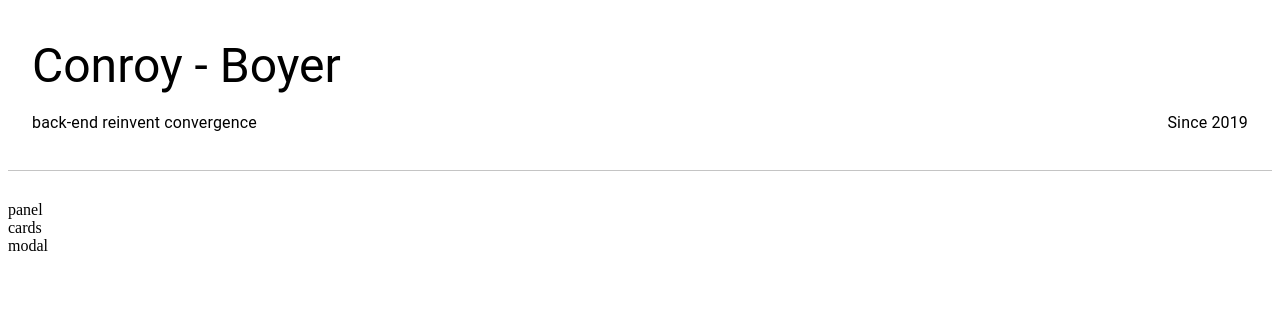
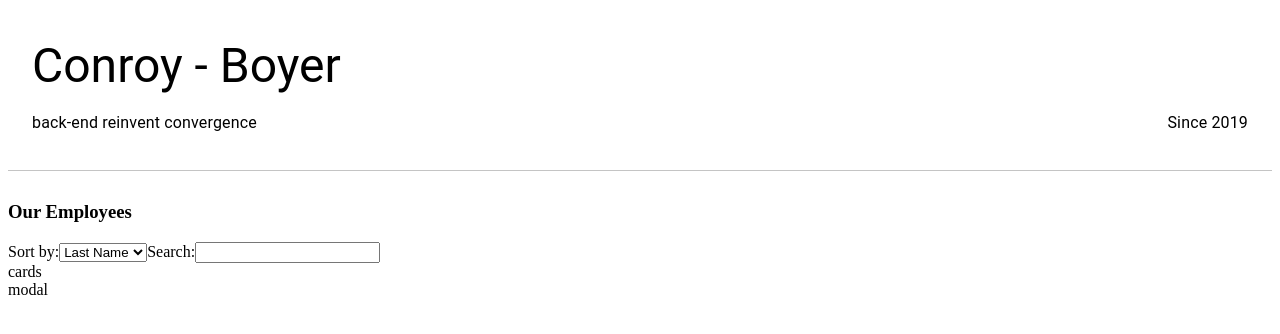
Before and after one commit to hanrichard/code_test_ui, a React (Create React App) app: page / in a window 1280 px wide. Shown: the top 334 px of the page. Built offline with nearby package versions, Linux system fonts and the light colour scheme.

Commit message:
add select and search component

```diff
--- a/src/components/Company.js
+++ b/src/components/Company.js
@@ -1,6 +1,8 @@
 import React, { Component } from 'react';
 import PropTypes from 'prop-types';
 import Companyheader from './CompanyHeader';
+import CompanyPanel from './CompanyPanel';
+
 import CircularProgress from '@material-ui/core/CircularProgress';
 
 class Company extends Component {
@@ -14,19 +16,29 @@ class Company extends Component {
 		};
 	}
 
+	onChangeHandler = e => {
+		const inputValue = e.target.value;
+		this.setState({
+			term: inputValue,
+		});
+	};
+
 	componentDidMount() {
 		this.props.onInitCompanies();
 	}
 
 	render() {
 		const { companies, employees } = this.props;
+		const { term } = this.state;
 
 		return companies.length === 0 ? (
 			<CircularProgress />
 		) : (
 			<div className="Company__container">
 				<Companyheader info={companies.companyInfo} />
-				<div className="Company__container">panel</div>
+				<div className="Company__container">
+					<CompanyPanel onChangeInput={this.onChangeHandler} searchValue={term} />
+				</div>
 				<div className="Company__card">cards</div>
 				<div className="Company__modal">modal</div>
 			</div>
--- /dev/null
+++ b/src/components/CompanyPanel.js
@@ -0,0 +1,39 @@
+import React, { Component } from 'react';
+import PropTypes from 'prop-types';
+
+import CompanySelect from './CompanySelect';
+import CompanySearch from './CompanySearch';
+
+class CompanyPanel extends Component {
+	render() {
+		const { term, onChangeInput, onChangeSelect } = this.props;
+
+		const sortOptions = [
+			{
+				value: 'lastName',
+				label: 'Last Name',
+			},
+			{
+				value: 'firstName',
+				label: 'First Name',
+			},
+		];
+
+		return (
+			<div>
+				<h3>Our Employees</h3>
+				<div>
+					<span>
+						Sort by:
+						<CompanySelect sortOptions={sortOptions} onChange={onChangeSelect} />
+					</span>
+					<span>
+						Search:
+						<CompanySearch value={term} onChange={onChangeInput} />
+					</span>
+				</div>
+			</div>
+		);
+	}
+}
+export default CompanyPanel;
--- /dev/null
+++ b/src/components/CompanySearch.js
@@ -0,0 +1,5 @@
+import React from 'react';
+
+const CompanySearch = ({ value, onChange }) => <input type="text" value={value} onChange={onChange} />;
+
+export default CompanySearch;
--- /dev/null
+++ b/src/components/CompanySelect.js
@@ -0,0 +1,15 @@
+import React from 'react';
+
+const CompanySelect = ({ value, sortOptions, onChange }) => (
+	<select value={value} onChange={onChange}>
+		{sortOptions.map(option => {
+			return (
+				<option value={option.value} key={option.value}>
+					{option.label}
+				</option>
+			);
+		})}
+	</select>
+);
+
+export default CompanySelect;
```
